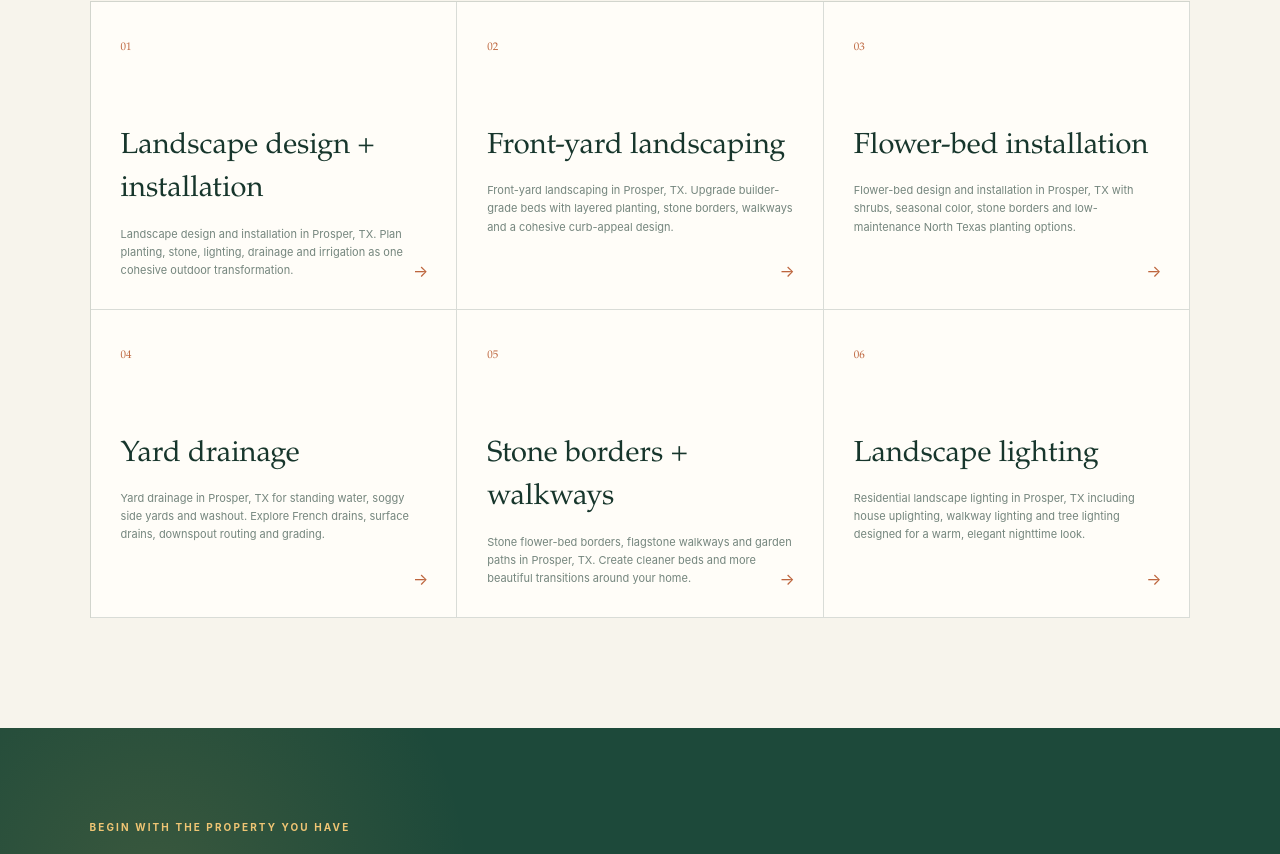
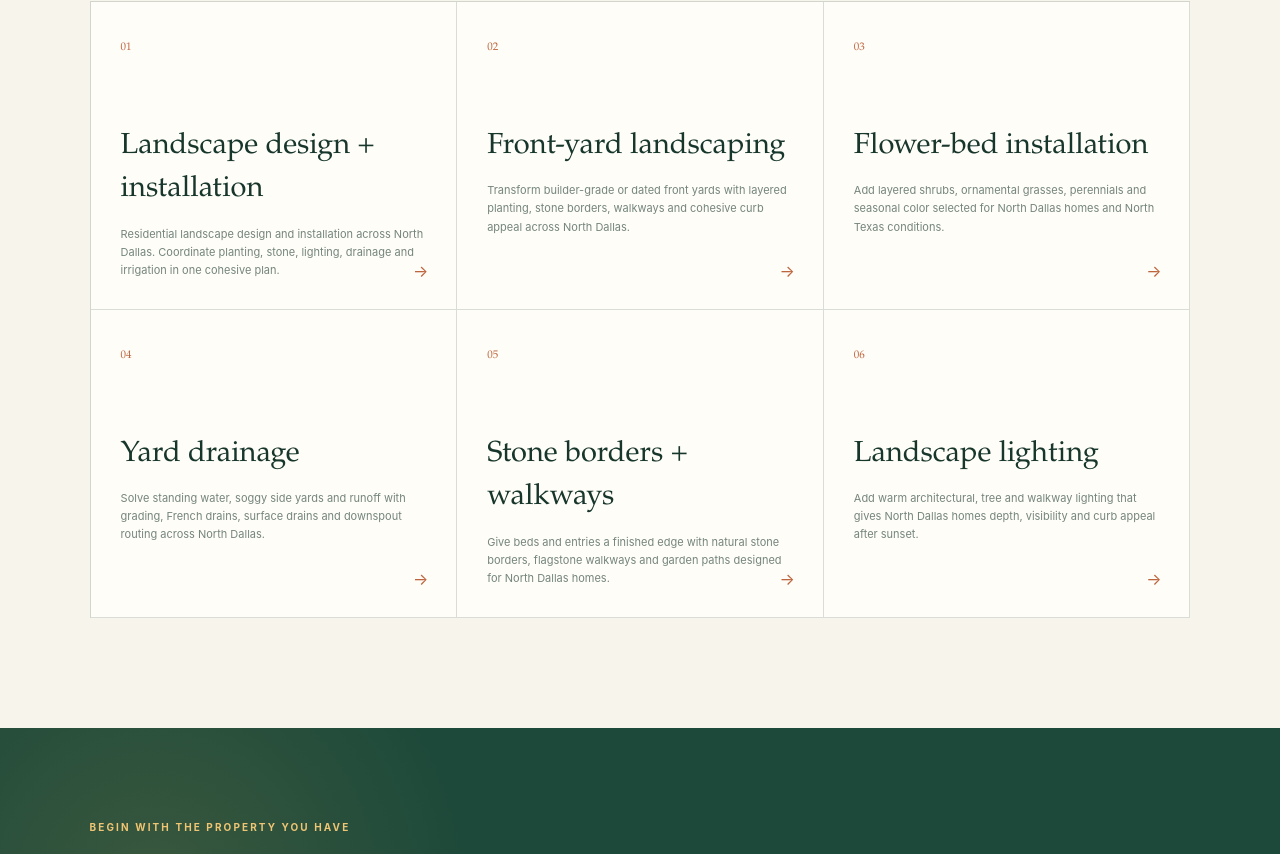
Before and after one commit to LordLingo/landmark, a Next.js app: page /prosper-tx in a window 1280 px wide. Shown: the part 5781-6635 px from the top of the page. Built offline with nearby package versions, Linux system fonts and the light colour scheme; no server answers.

Commit message:
Target North Dallas landscaping searches

```diff
--- a/app/landscape-design/page.tsx
+++ b/app/landscape-design/page.tsx
@@ -12,6 +12,7 @@ export default function LandscapeDesignPage() {
       faqTitle="Questions homeowners ask before a landscape design project."
       relatedEyebrow="Designed as one landscape"
       relatedTitle="Services that can be planned together."
+      projectCaption="North Dallas landscape design"
     />
   );
 }
--- a/app/location-page-data.ts
+++ b/app/location-page-data.ts
@@ -1,5 +1,5 @@
 import type { ServicePageData } from "./service-data";
-import { prosperPage } from "./seo-page-data";
+import { northDallasPage, prosperPage } from "./seo-page-data";
 
 export const friscoPage: ServicePageData = {
   slug: "frisco-tx",
@@ -514,6 +514,7 @@ export const theColonyPage: ServicePageData = {
 };
 
 export const locationPageList = [
+  northDallasPage,
   prosperPage,
   friscoPage,
   mckinneyPage,
--- a/app/seo-page-data.ts
+++ b/app/seo-page-data.ts
@@ -4,13 +4,13 @@ export const landscapeDesignPage: ServicePageData = {
   slug: "landscape-design",
   navLabel: "Landscape design + installation",
   shortLabel: "Landscape design",
-  eyebrow: "Residential landscape design · Prosper + North Dallas",
-  title: "A complete landscape starts with one clear direction.",
+  eyebrow: "Residential landscape design · North Dallas",
+  title: "North Dallas landscape design starts with one clear direction.",
   intro:
-    "Landmark plans and installs cohesive residential landscapes for North Texas homes—bringing planting, stone, lighting, drainage and irrigation decisions together before the work begins.",
-  metaTitle: "Landscape Design Prosper, TX",
+    "Landmark plans and installs cohesive residential landscapes for North Dallas homes—bringing planting, stone, lighting, drainage and irrigation decisions together before the work begins.",
+  metaTitle: "Landscape Design North Dallas, TX",
   metaDescription:
-    "Landscape design and installation in Prosper, TX. Plan planting, stone, lighting, drainage and irrigation as one cohesive outdoor transformation.",
+    "Residential landscape design and installation across North Dallas. Coordinate planting, stone, lighting, drainage and irrigation in one cohesive plan.",
   heroImage: "/images/texas-home-after-stone.webp",
   heroAlt:
     "Completed North Texas front-yard landscape with layered planting and natural stone around a mature tree",
@@ -55,7 +55,7 @@ export const landscapeDesignPage: ServicePageData = {
     "A clear scope that can be completed together or organized in phases",
   ],
   localSection: {
-    eyebrow: "Landscape design in Prosper + North Dallas",
+    eyebrow: "Landscape design in North Dallas",
     title: "One plan can prevent years of disconnected improvements.",
     intro:
       "A residential landscape design is most valuable when the project includes several moving parts. Landmark studies the home, lot, water movement and daily use together so planting, stone, lighting, drainage and irrigation support the same finished direction.",
@@ -118,14 +118,143 @@ export const landscapeDesignPage: ServicePageData = {
     {
       question: "Where does Landmark provide landscape design and installation?",
       answer:
-        "Landmark serves homeowners in Prosper and nearby North Texas communities including Celina, Frisco, McKinney and The Colony.",
+        "Landmark provides landscape design and installation across North Dallas, including Prosper, Celina, Frisco, McKinney and The Colony.",
     },
   ],
   searchTerms: [
     "Landscape design",
     "Landscape installation",
     "New-home landscaping",
-    "Prosper + North Dallas",
+    "North Dallas, TX",
+  ],
+};
+
+export const northDallasPage: ServicePageData = {
+  slug: "north-dallas-landscaping",
+  navLabel: "North Dallas landscaping",
+  shortLabel: "North Dallas",
+  eyebrow: "Residential landscaping · North Dallas",
+  title: "A North Dallas landscape designed around the whole home.",
+  intro:
+    "Landmark is a Prosper-based residential landscaping company serving North Dallas homeowners with coordinated design, planting, stonework, drainage solutions, landscape lighting and irrigation support.",
+  metaTitle: "North Dallas Landscaping Company",
+  metaDescription:
+    "Residential landscaping across North Dallas, including Prosper, Frisco, McKinney, Celina and The Colony. Design, planting, stone, drainage and lighting.",
+  heroImage: "/images/texas-home-after-stone.webp",
+  heroAlt:
+    "Completed North Dallas residential landscape with layered planting and natural stone",
+  detailImage: "/images/stone-walkway-project.webp",
+  detailAlt:
+    "Finished North Dallas home landscape with a natural stone walkway and planting beds",
+  imagePosition: "center",
+  detailPosition: "center",
+  problemTitle:
+    "North Dallas yards need more than a collection of one-off fixes.",
+  problemCopy:
+    "Builder-basic planting, intense sun, clay soil, concentrated roof runoff and upgrades completed years apart can leave a property looking unfinished or difficult to use. Landmark looks at the complete home and lot first, then organizes the right combination of landscape design, planting, stone, drainage, irrigation and lighting.",
+  features: [
+    {
+      title: "Landscape design + installation",
+      copy:
+        "Create one clear direction for the property, then coordinate the approved planting, materials and supporting work needed to build it well.",
+    },
+    {
+      title: "Front yards + planting beds",
+      copy:
+        "Reshape thin or overgrown beds and add shrubs, grasses, perennials and seasonal color selected for the home, exposure and care level.",
+    },
+    {
+      title: "Drainage + irrigation support",
+      copy:
+        "Standing water, runoff, dry zones and coverage problems can be considered before visible landscape improvements are installed over them.",
+    },
+    {
+      title: "Natural stone + landscape lighting",
+      copy:
+        "Stone borders, walkways and warm nighttime lighting can give the property stronger structure, safer movement and a more finished arrival.",
+    },
+  ],
+  outcomeTitle: "One residential landscaping company for a connected result.",
+  outcomeCopy:
+    "The strongest North Dallas landscapes do not feel like a series of unrelated purchases. They connect the architecture, planting, pathways, water movement and evening view so the property feels intentional from the curb to the backyard.",
+  outcomePoints: [
+    "A complete landscape direction before disconnected work begins",
+    "Planting selected for North Texas exposure and mature scale",
+    "Drainage and irrigation considered before finish work",
+    "Stone and lighting coordinated with the home and landscape",
+  ],
+  localSection: {
+    eyebrow: "Landscaping across North Dallas",
+    title: "Local conditions change from lot to lot. The need for a complete plan does not.",
+    intro:
+      "Landmark serves homeowners in Prosper, Frisco, McKinney, Celina and The Colony. Each community has different architecture and lot patterns, but North Dallas landscapes share the need for heat-aware planting, realistic water planning and materials that belong with the home.",
+    items: [
+      {
+        title: "New homes + builder landscapes",
+        copy:
+          "Fast-growing communities often begin with shallow beds, young trees and limited variety. A coordinated redesign can add scale, structure and character while leaving room for the landscape to mature.",
+      },
+      {
+        title: "Clay soil + concentrated runoff",
+        copy:
+          "Slow-draining clay, narrow side yards and water from multiple rooflines can create standing water or washout. Those conditions should shape the plan before new turf, beds or paths are installed.",
+      },
+      {
+        title: "Heat-aware, lower-maintenance planting",
+        copy:
+          "Direct sun, reflected heat, watering limits and mature plant size all matter. Landmark builds a resilient palette around the property and the amount of care the homeowner realistically wants.",
+      },
+    ],
+  },
+  process: [
+    {
+      title: "Walk the North Dallas property",
+      copy:
+        "We start with what feels unfinished, where the yard is difficult to use and which existing plants or materials are worth keeping.",
+    },
+    {
+      title: "Define the connected scope",
+      copy:
+        "Landmark organizes design, planting, stone, drainage, irrigation and lighting into a practical recommendation instead of unrelated add-ons.",
+    },
+    {
+      title: "Install in the right sequence",
+      copy:
+        "Supporting work is addressed before finish work so the visible landscape has a stronger foundation and the completed property feels cohesive.",
+    },
+  ],
+  faqs: [
+    {
+      question: "What landscaping services does Landmark provide in North Dallas?",
+      answer:
+        "Landmark provides residential landscape design and installation, front-yard improvements, planting beds, natural stone borders and walkways, drainage solutions, landscape lighting and irrigation troubleshooting based on project scope and availability.",
+    },
+    {
+      question: "What North Dallas communities does Landmark serve?",
+      answer:
+        "Landmark serves homeowners in Prosper, Frisco, McKinney, Celina and The Colony, subject to project scope and scheduling.",
+    },
+    {
+      question: "Can Landmark improve a builder-grade landscape?",
+      answer:
+        "Yes. Useful existing plants and materials can remain while sparse beds, weak focal points and disconnected upgrades are redesigned around the home and lot.",
+    },
+    {
+      question: "Can drainage and landscaping be planned together?",
+      answer:
+        "Yes. Understanding standing water, roof runoff, grading and discharge options before installing new beds, turf or pathways can protect the larger landscape investment.",
+    },
+    {
+      question: "Can the planting plan be designed for lower maintenance?",
+      answer:
+        "Yes. Plant selection, spacing, irrigation, bed materials and seasonal color can be planned around North Texas conditions and the level of care that fits your household.",
+    },
+  ],
+  searchTerms: [
+    "North Dallas landscaping",
+    "Residential landscaping",
+    "Design + installation",
+    "Prosper · Frisco · McKinney",
   ],
 };
 
--- a/app/service-data.ts
+++ b/app/service-data.ts
@@ -19,6 +19,7 @@ export type ServicePageData = {
   intro: string;
   metaTitle: string;
   metaDescription: string;
+  relatedDescription?: string;
   heroImage: string;
   heroAlt: string;
   detailImage: string;
@@ -55,6 +56,8 @@ export const services: Record<string, ServicePageData> = {
     metaTitle: "Front Yard Landscaping Prosper, TX",
     metaDescription:
       "Front-yard landscaping in Prosper, TX. Upgrade builder-grade beds with layered planting, stone borders, walkways and a cohesive curb-appeal design.",
+    relatedDescription:
+      "Transform builder-grade or dated front yards with layered planting, stone borders, walkways and cohesive curb appeal across North Dallas.",
     heroImage: "/images/front-yard-project.webp",
     heroAlt:
       "Completed Landmark front-yard landscaping project at a brick and stone North Texas home",
@@ -175,6 +178,8 @@ export const services: Record<string, ServicePageData> = {
     metaTitle: "Flower Bed Installation Prosper, TX",
     metaDescription:
       "Flower-bed design and installation in Prosper, TX with shrubs, seasonal color, stone borders and low-maintenance North Texas planting options.",
+    relatedDescription:
+      "Add layered shrubs, ornamental grasses, perennials and seasonal color selected for North Dallas homes and North Texas conditions.",
     heroImage: "/images/flower-bed-stacked-stone.webp",
     heroAlt:
       "Colorful Landmark planting bed with a stacked natural stone border",
@@ -295,6 +300,8 @@ export const services: Record<string, ServicePageData> = {
     metaTitle: "Yard Drainage Prosper, TX",
     metaDescription:
       "Yard drainage in Prosper, TX for standing water, soggy side yards and washout. Explore French drains, surface drains, downspout routing and grading.",
+    relatedDescription:
+      "Solve standing water, soggy side yards and runoff with grading, French drains, surface drains and downspout routing across North Dallas.",
     heroImage: "/images/drainage-rock-bed.webp",
     heroAlt:
       "Landmark side-yard landscape using decorative rock and planting around a North Texas home",
@@ -416,6 +423,8 @@ export const services: Record<string, ServicePageData> = {
     metaTitle: "Stone Borders & Walkways Prosper, TX",
     metaDescription:
       "Stone flower-bed borders, flagstone walkways and garden paths in Prosper, TX. Create cleaner beds and more beautiful transitions around your home.",
+    relatedDescription:
+      "Give beds and entries a finished edge with natural stone borders, flagstone walkways and garden paths designed for North Dallas homes.",
     heroImage: "/images/stone-walkway-project.webp",
     heroAlt:
       "Landmark patio and walkway project at a North Texas brick home",
@@ -536,6 +545,8 @@ export const services: Record<string, ServicePageData> = {
     metaTitle: "Landscape Lighting Prosper, TX",
     metaDescription:
       "Residential landscape lighting in Prosper, TX including house uplighting, walkway lighting and tree lighting designed for a warm, elegant nighttime look.",
+    relatedDescription:
+      "Add warm architectural, tree and walkway lighting that gives North Dallas homes depth, visibility and curb appeal after sunset.",
     heroImage: "/images/lighting-warm-home.webp",
     heroAlt:
       "Warm landscape uplighting installed at a North Texas brick home",
@@ -656,6 +667,8 @@ export const services: Record<string, ServicePageData> = {
     metaTitle: "Sprinkler Repair Prosper, TX",
     metaDescription:
       "Sprinkler repair troubleshooting in Prosper, TX for leaks, broken heads, dry zones, controller problems and uneven lawn coverage. Check service availability.",
+    relatedDescription:
+      "Troubleshoot leaks, broken heads, controller issues, dry zones and uneven irrigation coverage for homeowners across North Dallas.",
     heroImage: "/images/irrigation-turf-project.webp",
     heroAlt:
       "Completed Landmark backyard with healthy green turf and landscape beds",
--- a/app/service-page.tsx
+++ b/app/service-page.tsx
@@ -307,7 +307,7 @@ export default function ServicePage({
             <a href={`/${item.slug}`} key={item.slug}>
               <span>{String(index + 1).padStart(2, "0")}</span>
               <h3>{item.navLabel}</h3>
-              <p>{item.metaDescription}</p>
+              <p>{item.relatedDescription ?? item.metaDescription}</p>
               <i aria-hidden="true">→</i>
             </a>
           ))}
--- a/app/site-navigation.tsx
+++ b/app/site-navigation.tsx
@@ -8,6 +8,7 @@ import SiteImage from "./site-image";
 const phoneDisplay = "469-492-8450";
 const phoneHref = "tel:+14694928450";
 const locationLinks = [
+  { slug: "north-dallas-landscaping", navLabel: "Landscaping in North Dallas" },
   { slug: "prosper-tx", navLabel: "Landscaping in Prosper, TX" },
   { slug: "frisco-tx", navLabel: "Landscaping in Frisco, TX" },
   { slug: "mckinney-tx", navLabel: "Landscaping in McKinney, TX" },
```
Also changed, not shown: app/north-dallas-landscaping/page.tsx (added, +21 -0 lines), app/sitemap.ts (+6 -1 lines).
